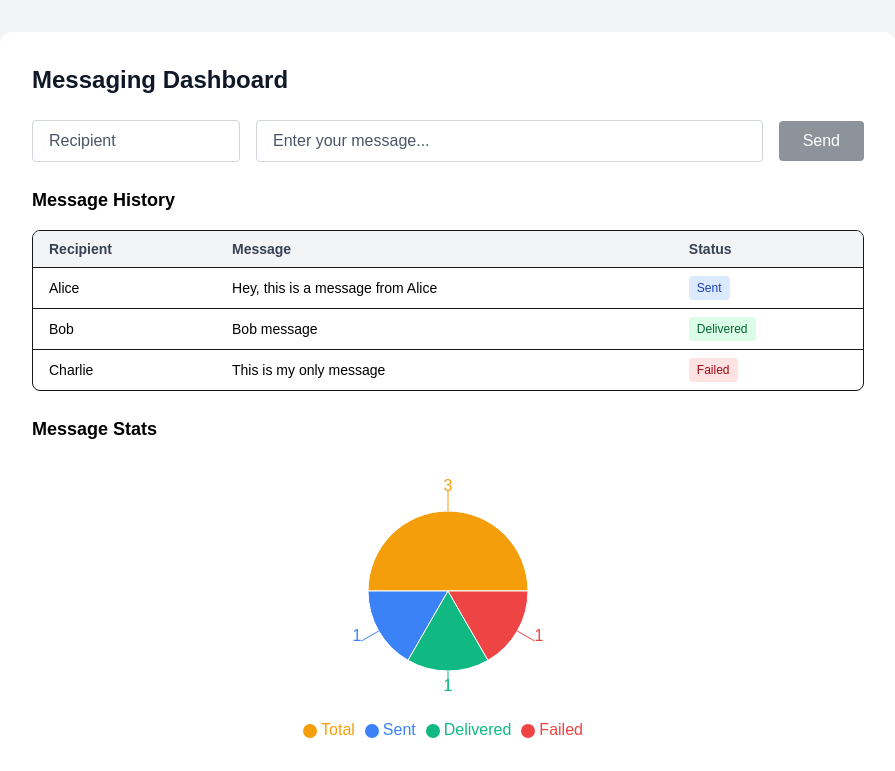
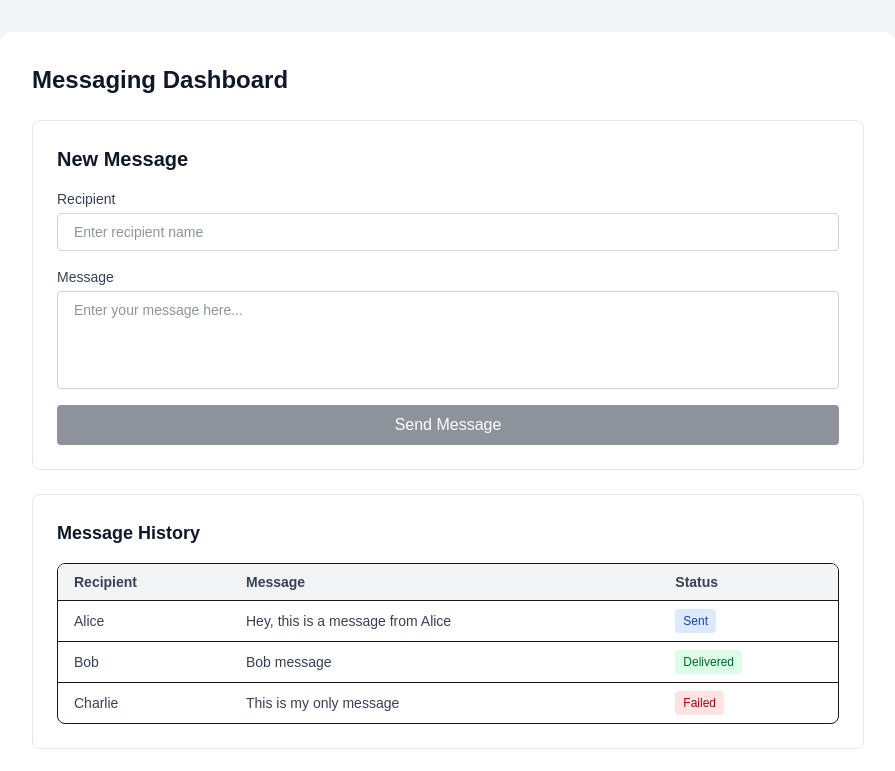
Before and after one commit to kurteshierdit/dashboard-messaging, a Next.js app: page / in a window 1280 px wide. Shown: the top 771 px of the page, without its empty margins (192-1087 px from the left). Built offline with nearby package versions, Linux system fonts and the light colour scheme.

Commit message:
Cleanup, remove console, UI fixes and color text change

```diff
--- a/src/components/DataMetrics.tsx
+++ b/src/components/DataMetrics.tsx
@@ -40,7 +40,6 @@ export default function DataMetrics({ refreshData }: Props) {
             color: colors[name as keyof typeof colors],
           }))
           .filter((entry) => entry.value > 0);
-        console.log(chartData);
 
         setChartData(formattedData);
       } catch (err) {
@@ -54,8 +53,10 @@ export default function DataMetrics({ refreshData }: Props) {
   }, [refreshData]);
 
   return (
-    <div className="w-full h-full">
-      <h2 className="text-lg font-semibold mb-4 text-black">Message Stats</h2>
+    <div className="w-full h-full bg-white border border-gray-200 rounded-lg p-6 space-y-4">
+      <h2 className="text-lg font-semibold mb-4 text-gray-900">
+        Message Stats
+      </h2>
 
       {loading ? (
         <p className="text-sm text-gray-500">Loading stats...</p>
--- a/src/components/MessageForm.tsx
+++ b/src/components/MessageForm.tsx
@@ -33,30 +33,40 @@ export default function MessageForm({ onSubmit }: Props) {
   return (
     <form
       onSubmit={handleSubmit}
-      className="flex flex-col md:flex-row items-center gap-4"
+      className="bg-white border border-gray-200 rounded-lg p-6 space-y-4"
     >
+      <div>
+        <h2 className="text-xl font-semibold text-gray-900">New Message</h2>
+      </div>
+
+      <div className="flex flex-col gap-1">
+        <label className="text-sm font-medium text-gray-700">Recipient</label>
         <input
           type="text"
-        placeholder="Recipient"
+          placeholder="Enter recipient name"
           value={recipient}
           onChange={(e) => setRecipient(e.target.value)}
-        className="w-full md:w-1/4 border border-gray-300 rounded px-4 py-2 placeholder-gray-600 text-black"
+          className="w-full rounded border border-gray-300 px-4 py-2 text-sm text-gray-800 bg-white focus:outline-none focus:ring-1 focus:ring-gray-500"
         />
+      </div>
 
-      <input
-        type="text"
-        placeholder="Enter your message..."
+      <div className="flex flex-col gap-1">
+        <label className="text-sm font-medium text-gray-700">Message</label>
+        <textarea
+          placeholder="Enter your message here..."
+          rows={4}
           value={message}
           onChange={(e) => setMessage(e.target.value)}
-        className="w-full md:flex-1 border border-gray-300 rounded px-4 py-2 placeholder-gray-600 text-black"
+          className="w-full rounded border border-gray-300 px-4 py-2 text-sm text-gray-800 bg-white resize-none focus:outline-none focus:ring-1 focus:ring-gray-500"
         />
+      </div>
 
       <button
         type="submit"
         disabled={isSubmitting || isFormInvalid}
-        className="bg-gray-800 text-white px-6 py-2 rounded disabled:opacity-50 disabled:cursor-not-allowed cursor-pointer"
+        className="w-full bg-gray-800 text-white py-2 px-4 rounded disabled:opacity-50 disabled:cursor-not-allowed cursor-pointer"
       >
-        {isSubmitting ? "Sending..." : "Send"}
+        {isSubmitting ? "Sending..." : "Send Message"}
       </button>
     </form>
   );
--- a/src/components/MessageHistory.tsx
+++ b/src/components/MessageHistory.tsx
@@ -10,8 +10,10 @@ type Props = {
 
 export default function MessageHistory({ messages, loading }: Props) {
   return (
-    <div className="w-full">
-      <h2 className="text-lg font-semibold mb-4 text-black">Message History</h2>
+    <div className="w-full bg-white border border-gray-200 rounded-lg p-6 space-y-4">
+      <h2 className="text-lg font-semibold mb-4 text-gray-900">
+        Message History
+      </h2>
 
       {loading ? (
         <p className="text-gray-400 italic">Loading messages...</p>
@@ -30,8 +32,8 @@ export default function MessageHistory({ messages, loading }: Props) {
             <tbody>
               {messages.map(({ id, recipient, message, status }) => (
                 <tr key={id} className="border-t hover:bg-gray-50">
-                  <td className="px-4 py-2 text-black">{recipient}</td>
-                  <td className="px-4 py-2 text-black">{message}</td>
+                  <td className="px-4 py-2 text-gray-700">{recipient}</td>
+                  <td className="px-4 py-2 text-gray-700">{message}</td>
                   <td className="px-4 py-2">
                     <span
                       className={`inline-block px-2 py-1 rounded text-xs font-medium ${
```
Also changed, not shown: 1 other file (tests, documents, lock files or other folders). Lines whose indentation alone changed are shown as unchanged.
